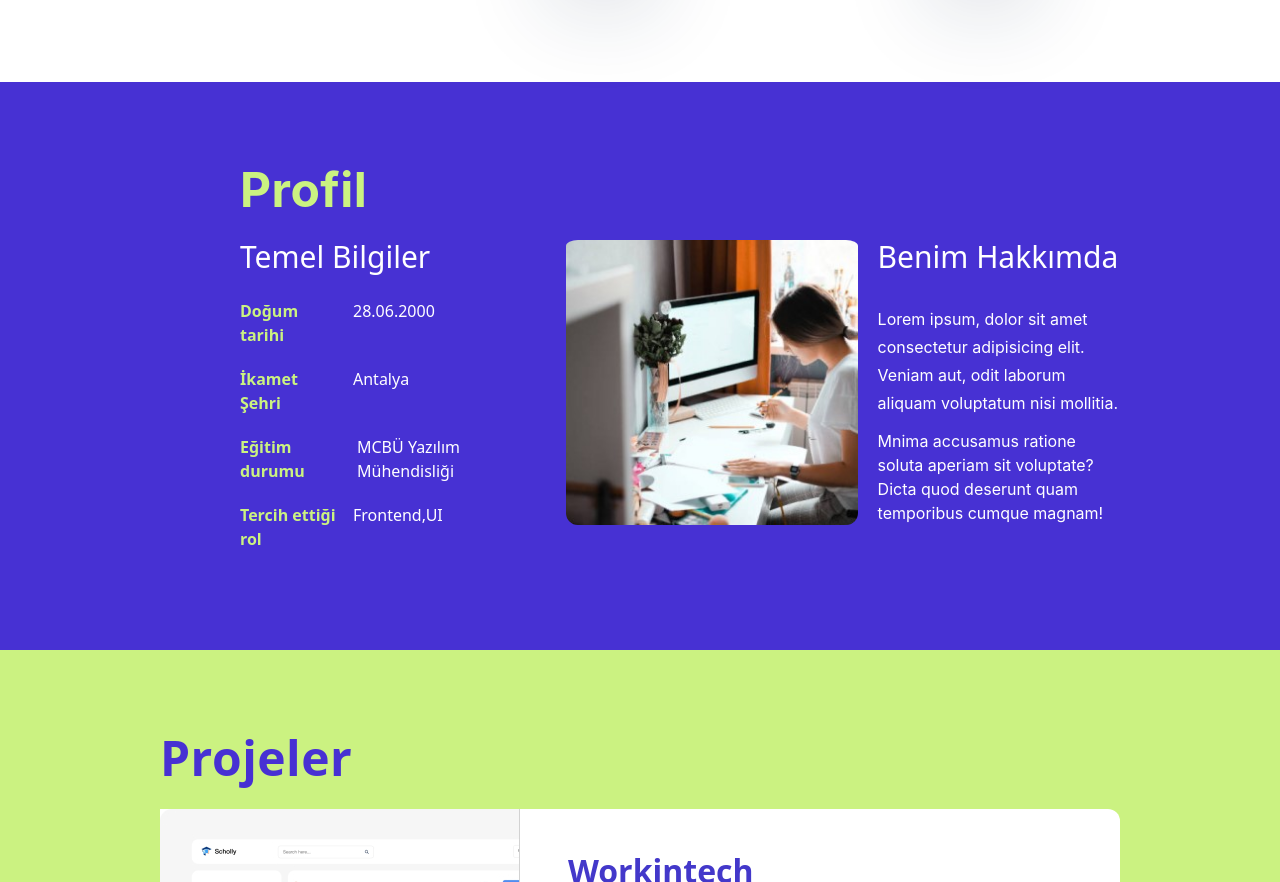
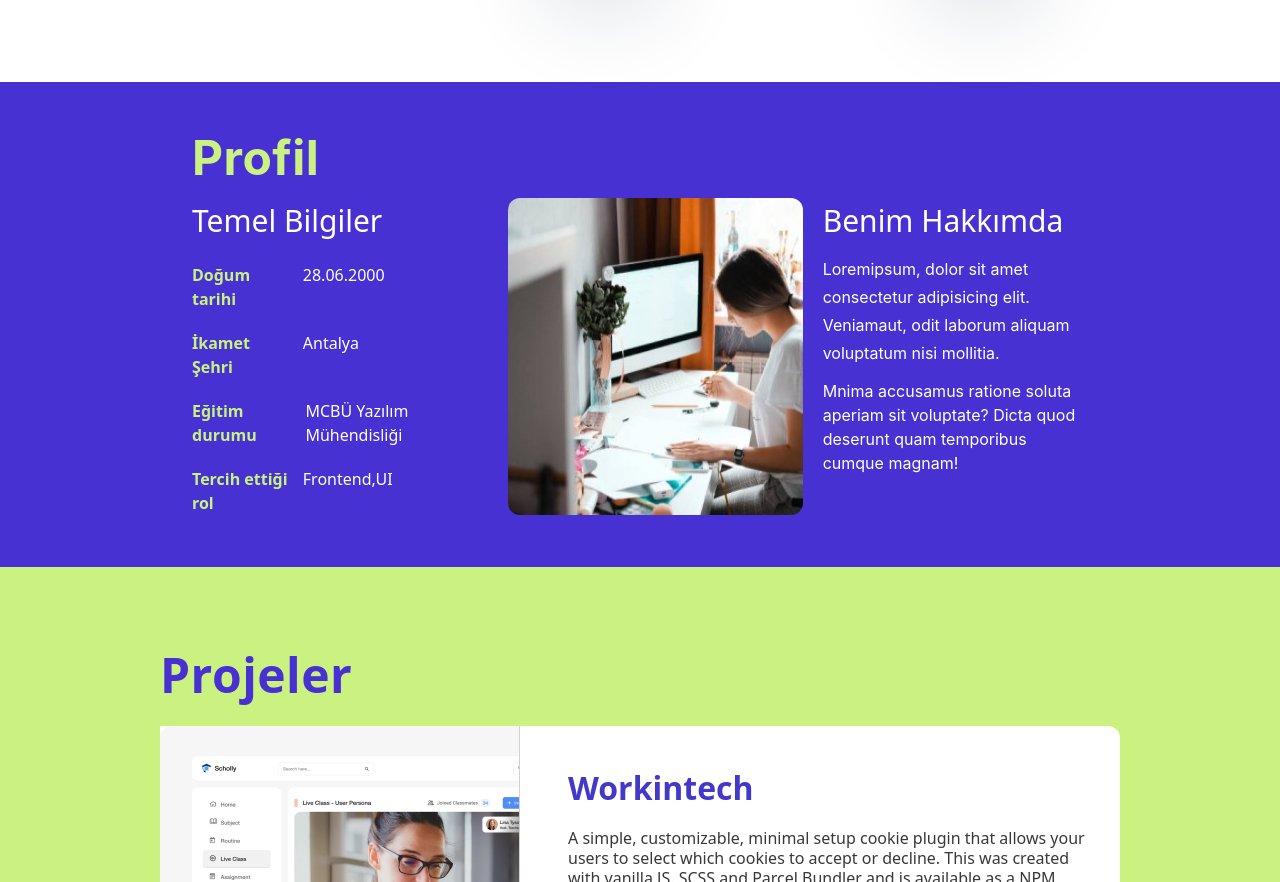
Before and after one commit to tuna-ates/DeveloperWebSite, a React (Create React App) app: page / in a window 1280 px wide. Shown: the part 1200-2082 px from the top of the page. Built offline with nearby package versions, Linux system fonts and the light colour scheme; no server answers.

Commit message:
profile responsive and in profile  data add

```diff
--- a/src/components/Profile.js
+++ b/src/components/Profile.js
@@ -1,12 +1,77 @@
 import { useTranslation } from "react-i18next";
-import img from "../icons/image2.jpg"
 import { useContext } from "react";
 import { DataContext } from "../contexts/DataContexts";
-const Profile=()=>{
-    const {t}=useTranslation();
-    const {data,setData}=useContext(DataContext);
-    return <div className=" bg-[#4731D3] dark:bg-[#171043] ">
-        <p className=" mb-5 max-[768px]:mb-4 pl-[15rem] max-[768px]:pl-[2rem] pt-[5.25rem] max-[768px]:pt-[3rem] text-[#CBF281]  font-[Inter] text-[3rem] max-[768px]:text-[2rem] font-bold leading-[3rem] max-[768px]:leading-[1.5rem] tracking-[0.48px]">{t("profile")}</p>
+const Profile = () => {
+  const { t } = useTranslation();
+  const { data, setData } = useContext(DataContext);
+  return (
+    <div className=" flex justify-center items-center  bg-[#4731D3] dark:bg-[#171043] ">
+      <div className="flex justify-start flex-col py-[3.25rem]">
+        <p className="  text-[#CBF281]  font-[Inter] text-[3rem] max-[768px]:text-[2rem] font-bold leading-[3rem] max-[768px]:leading-[1.5rem] tracking-[0.48px] pb-4">
+          {t("profile")}
+        </p>
+
+        <div className="  flex justify-start max-[700px]:flex-col max-[700px]:gap-5 gap-5 max-[768px]:gap-2 w-[70vw]">
+          <div className=" flex flex-col gap-[1.875rem] max-[768px]:gap-[1rem] w-[33%] max-[700px]:w-[100vw] ">
+            <div className="flex flex-col gap-5 max-[768px]:gap-2  ">
+              <p className="text-white text-[1.875rem] max-[768px]:text-[1.3rem]">
+                {t("basicInfor")}
+              </p>
+              <div className="flex gap-5 flex-col">
+                <div className="  flex  gap-3 text-white">
+                  <p className="text-[#CBF281] font-semibold w-[6.3125rem] ">
+                    {t("dateOfBirth")}
+                  </p>
+                  <p className="w-[11.8125rem] max-[768px]:w-[6rem]">
+                    {data.birthDate}
+                  </p>
+                </div>
+                <div className="flex   gap-3 text-white">
+                  <p className="text-[#CBF281] font-semibold w-[6.3125rem] ">
+                    {t("cityOfResidence")}{" "}
+                  </p>
+                  <p className="w-[11.8125rem] max-[768px]:w-[6rem]">
+                    {data.city}
+                  </p>
+                </div>
+
+                <div className="flex  gap-4 text-white">
+                  <p className="text-[#CBF281] font-semibold w-[6.3125rem] ">
+                    {t("educationalBackground")}
+                  </p>
+                  <p className="w-[11.8125rem] max-[768px]:w-[6rem]">
+                    {data.scholl}
+                  </p>
+                </div>
+
+                <div className="flex   gap-3 text-white">
+                  <p className="text-[#CBF281] font-semibold w-[6.3125rem] ">
+                    {t("preferredRole")}
+                  </p>
+                  <p className="w-[11.8125rem] max-[768px]:w-[6rem]">
+                    {data.rol}
+                  </p>
+                </div>
+              </div>
+            </div>
+          </div>
+          <img className="w-[33%] flex-1 rounded-[12px] max-[700px]:w-[50vw] " src={data.profile.img} />
+
+          <div className="flex justify-start flex-col  gap-3 h-[18.1675rem] w-[33.33%] max-[700px]:w-[80vw]">
+            <p className="text-white text-[1.875rem]  ">
+              {t("about")}
+            </p>
+            <p className="text-[#fff] font-[Inter]   font-normal leading-7  ">
+              {data.profile.detail1}
+            </p>
+            <p className="  text-[#fff] font-[Inter]   font-normal leading-2 ">
+              {data.profile.detail2}
+            </p>
+          </div>
+        </div>
+      </div>
+
+      {/* <p className=" mb-5 max-[768px]:mb-4 pl-[15rem] max-[768px]:pl-[2rem] pt-[5.25rem] max-[768px]:pt-[3rem] text-[#CBF281]  font-[Inter] text-[3rem] max-[768px]:text-[2rem] font-bold leading-[3rem] max-[768px]:leading-[1.5rem] tracking-[0.48px]">{t("profile")}</p>
 
         <div className="pl-[15rem] max-[768px]:pl-[2rem]  flex justify-start w-[70rem] max-[768px]:w-[35rem] gap-5 max-[768px]:gap-2 pb-[6.2rem] max-[768px]:pb-[4rem]">
         <div className=" flex flex-col gap-[1.875rem] max-[768px]:gap-[1rem] flex-1 max-[768px]:w-[11,6666rem] ">
@@ -47,7 +112,8 @@ const Profile=()=>{
         </div>
 
 
-        </div>
+        </div> */}
     </div>
-}
+  );
+};
 export default Profile;
--- a/src/data/fakeData.js
+++ b/src/data/fakeData.js
@@ -5,6 +5,13 @@ export const fakeData = {
   scholl: "MCBÜ Yazılım Mühendisliği",
   rol: "Frontend,UI",
   headerImg:"images/hero-right12.jpg",
+  profile:{
+    img:"images/image2.jpg",
+    detail1:"Loremipsum, dolor sit amet consectetur adipisicing elit. Veniamaut, odit laborum aliquam voluptatum nisi mollitia.",
+    detail2:"Mnima accusamus ratione soluta aperiam sit voluptate? Dicta quod deserunt quam temporibus cumque magnam!"
+
+  },
+
   // headerTitle:"Ben bir ön yüz geliştiricyim...",
   // headerDetail:"...mükemmel kullanıcı deneyimlerine sahip, sağlam ve ölçeklenebilir ön uç ürünleri oluşturmayı seven.",
   // skills:"Yetenekler",
```
Also changed, not shown: public/images/image2.jpg (renamed from src/icons/image2.jpg).
